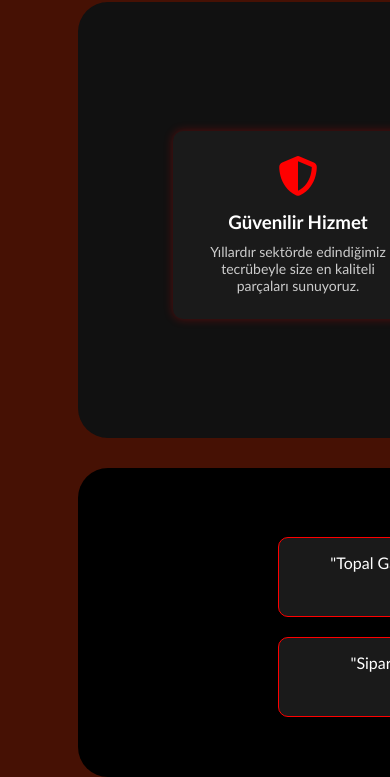
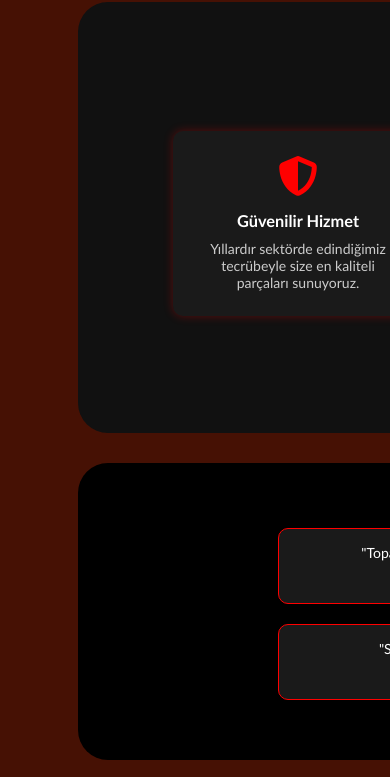
Before and after one commit to baron-codes/webprojesi.github.io, a plain HTML site: page anasayfa.html in a window 390 px wide. Shown: the part 128-905 px from the top of the page. Drawn offline with Linux system fonts and the light colour scheme; a script that the page names is missing.

Commit message:
Update anasayfa.css

```diff
--- a/anasayfa.css
+++ b/anasayfa.css
@@ -96,3 +96,8 @@
 .btn:hover {
   background-color: darkred;
 }
+@media (max-width: 768px) {
+    body {
+        font-size: 14px;
+    }
+}
```
